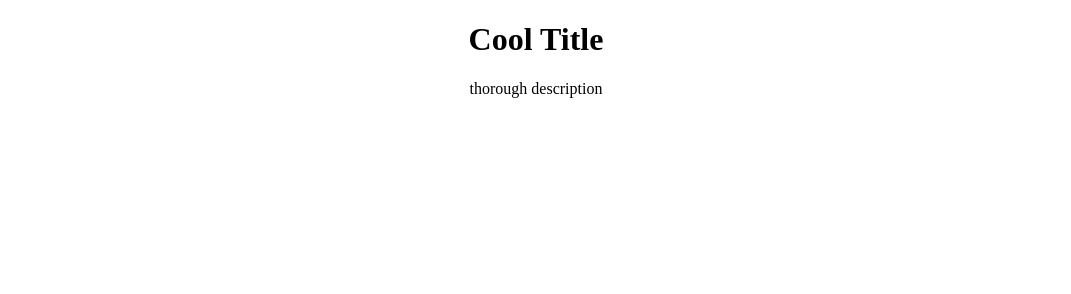
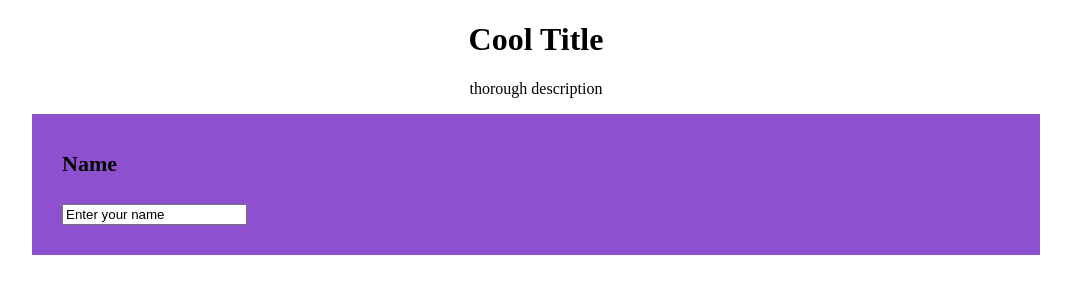
Before and after one commit to emyrue/collaborativeProject2, a plain HTML site: page fcc-test-suite-template-master/index.html in a window 1280 px wide. Shown: the whole page, without its empty margins (104-1175 px from the left). Drawn offline with Linux system fonts and the light colour scheme.

Commit message:
added "surver form and name"

```diff
--- a/fcc-test-suite-template-master/css/style.css
+++ b/fcc-test-suite-template-master/css/style.css
@@ -5,3 +5,12 @@
 #description{
     text-align: center;
 }
+#survey-form{
+  margin: auto;
+  width: 75%;
+  background: #8e50cf;
+  padding: 30px;
+  padding-top: 15px;
+  font-size: 22px;
+  font-weight: bold;
+}
--- a/fcc-test-suite-template-master/index.html
+++ b/fcc-test-suite-template-master/index.html
@@ -23,6 +23,13 @@
     -->
     <h1 id="title">Cool Title</h1>
     <p id="description">thorough description</p>
+    <form id="survey-form" action="index.html" method="post">
+      <div>
+      <p>Name</p>
+      <input id="name" type="text" name="Name" value="Enter your name">
+      </div>
+
+    </form>
     <script  src="js/index.js"></script>
   </body>
 </html>
```
